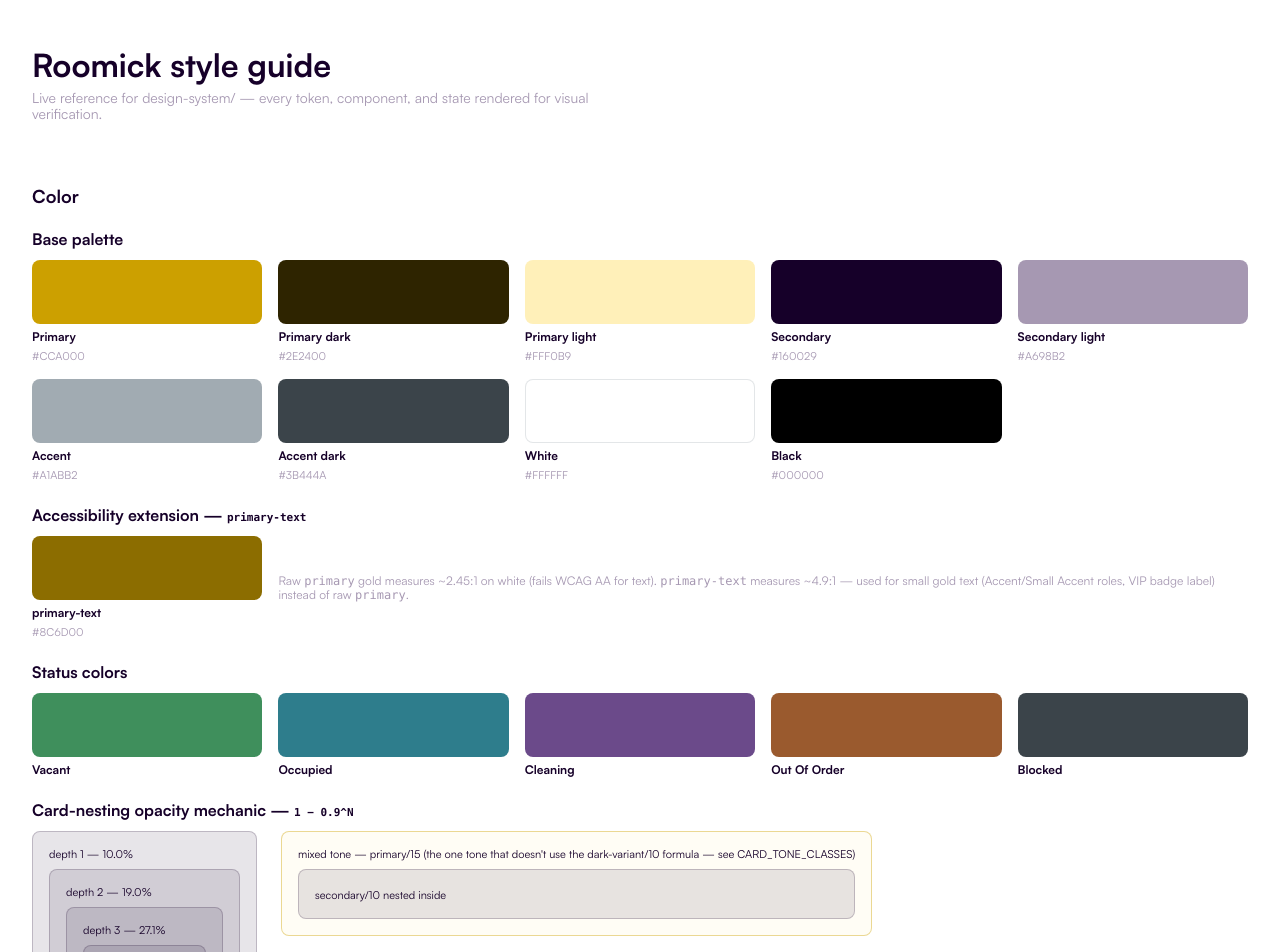
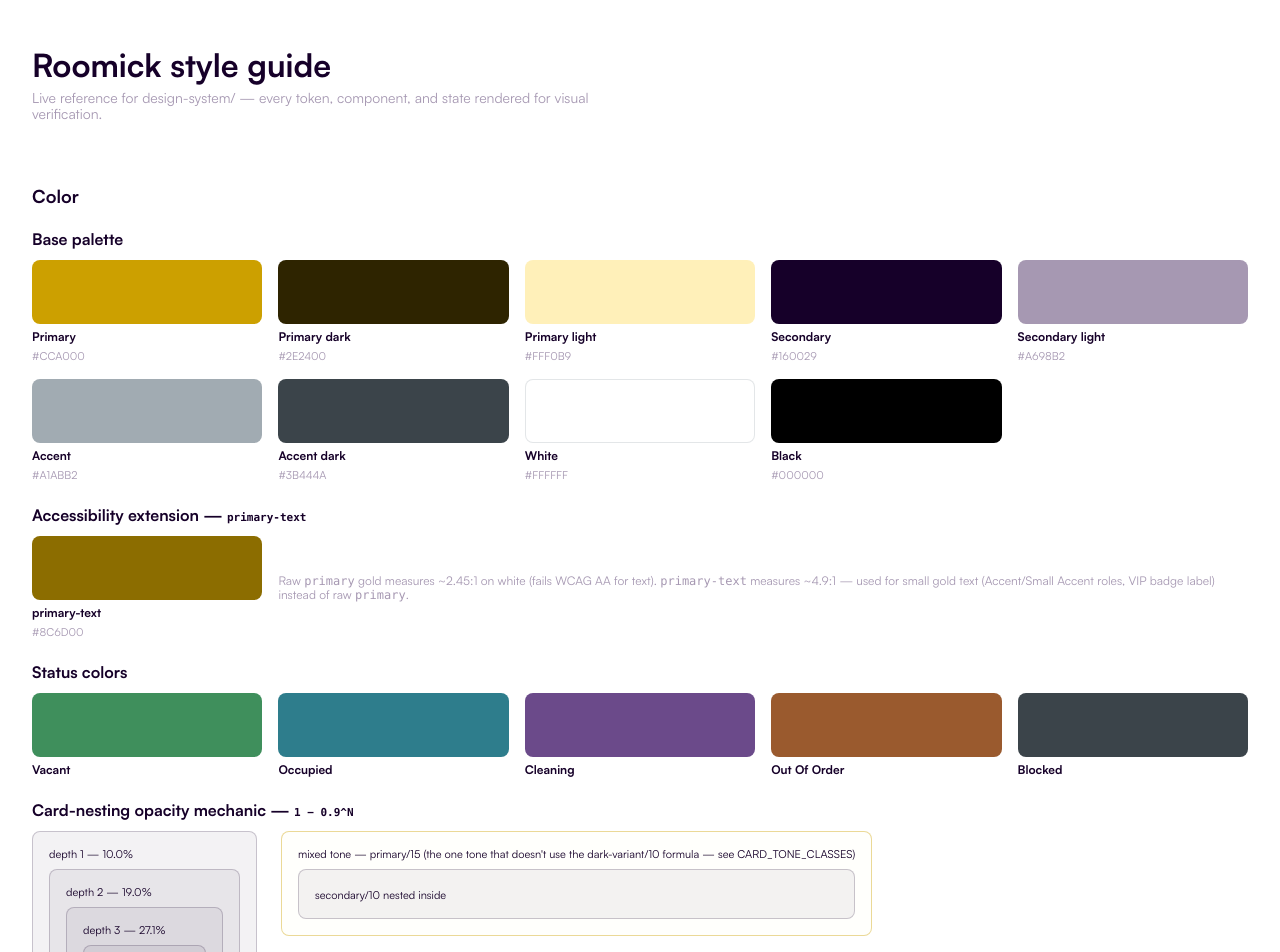
Before and after one commit to mosh-d/roomick-pms-frontend, a Next.js app: page /style-guide in a window 1280 px wide. Shown: the top 952 px of the page. Built offline with nearby package versions, Linux system fonts and the light colour scheme; a web font is replaced by a local one.

Commit message:
(fix): Reduce primary/secondary card tint to 5% for a lighter background

```diff
--- a/components/ui/Card.tsx
+++ b/components/ui/Card.tsx
@@ -33,8 +33,8 @@ export type CardTone = 'primary' | 'secondary' | 'accent';
 // of sync with Card's own tone colors after the dark-variant fix; sharing
 // the constant makes that class of drift impossible.
 export const CARD_TONE_CLASSES: Record<CardTone, string> = {
-  primary: 'bg-primary-light/15 border-primary/40',
-  secondary: 'bg-secondary/10 border-secondary/20',
+  primary: 'bg-primary-light/5 border-primary/40',
+  secondary: 'bg-secondary/5 border-secondary/20',
   accent: 'bg-accent-dark/10 border-accent-dark/20',
 };
 
```
